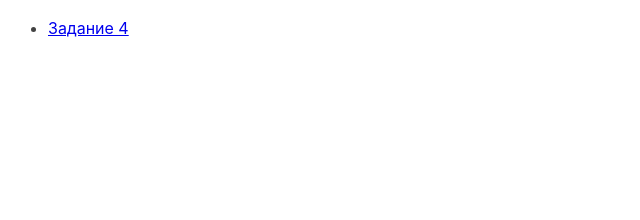
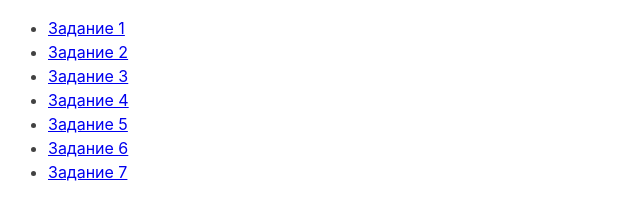
Before and after one commit to YehorSavin/goit-js-hw-7, a plain HTML site: page index.html in a window 1280 px wide. Shown: the whole page, without its empty margins (0-640 px from the left). Drawn offline with Linux system fonts and the light colour scheme.

Commit message:
nbmvnbmvnbmvnbmvnb

```diff
--- a/index.html
+++ b/index.html
@@ -18,13 +18,13 @@
   </head>
   <body>
     <ul>
-      <!-- <li><a href="task-01.html">Задание 1</a></li> -->
-      <!-- <li><a href="task-02.html">Задание 2</a></li> -->
-      <!-- <li><a href="task-03.html">Задание 3</a></li> -->
+      <li><a href="task-01.html">Задание 1</a></li>
+      <li><a href="task-02.html">Задание 2</a></li>
+      <li><a href="task-03.html">Задание 3</a></li>
       <li><a href="task-04.html">Задание 4</a></li>
-      <!-- <li><a href="task-05.html">Задание 5</a></li> -->
-      <!-- <li><a href="task-06.html">Задание 6</a></li> -->
-      <!-- <li><a href="task-07.html">Задание 7</a></li> -->
+      <li><a href="task-05.html">Задание 5</a></li>
+      <li><a href="task-06.html">Задание 6</a></li>
+      <li><a href="task-07.html">Задание 7</a></li>
     </ul>
   </body>
 </html>
```
